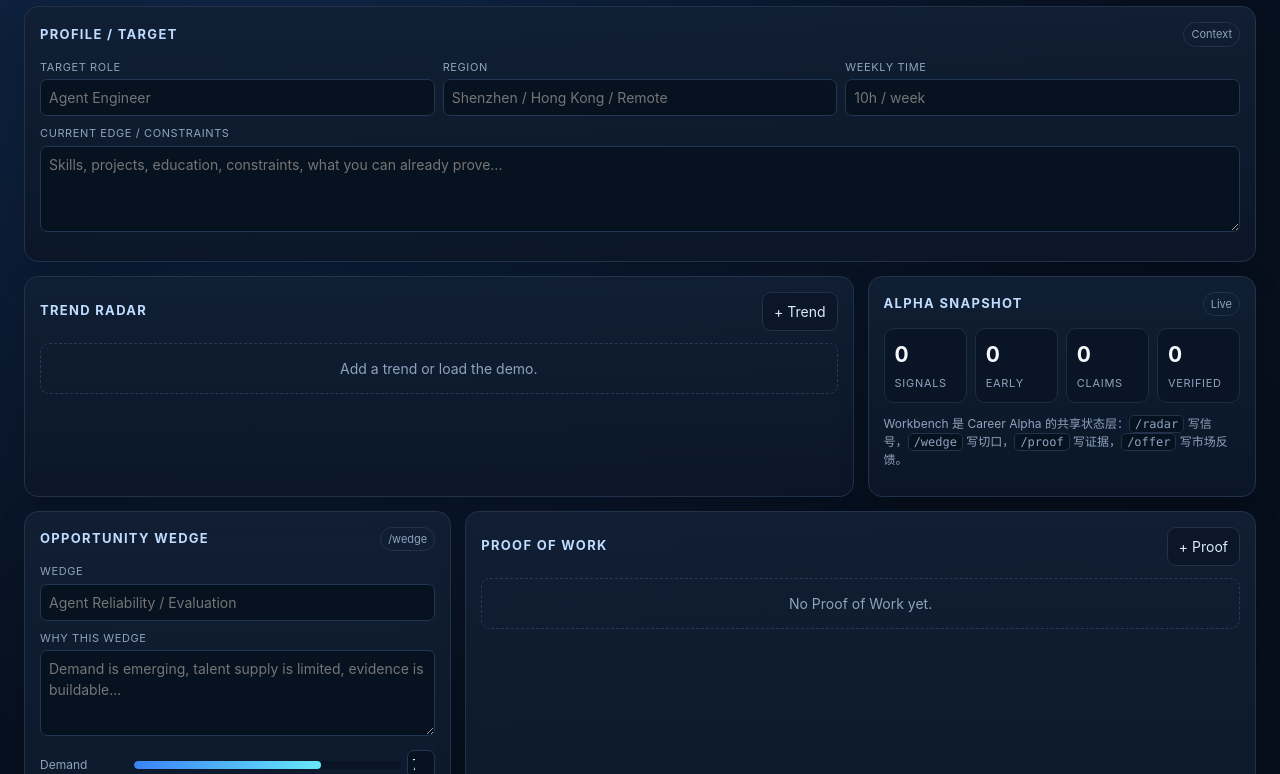
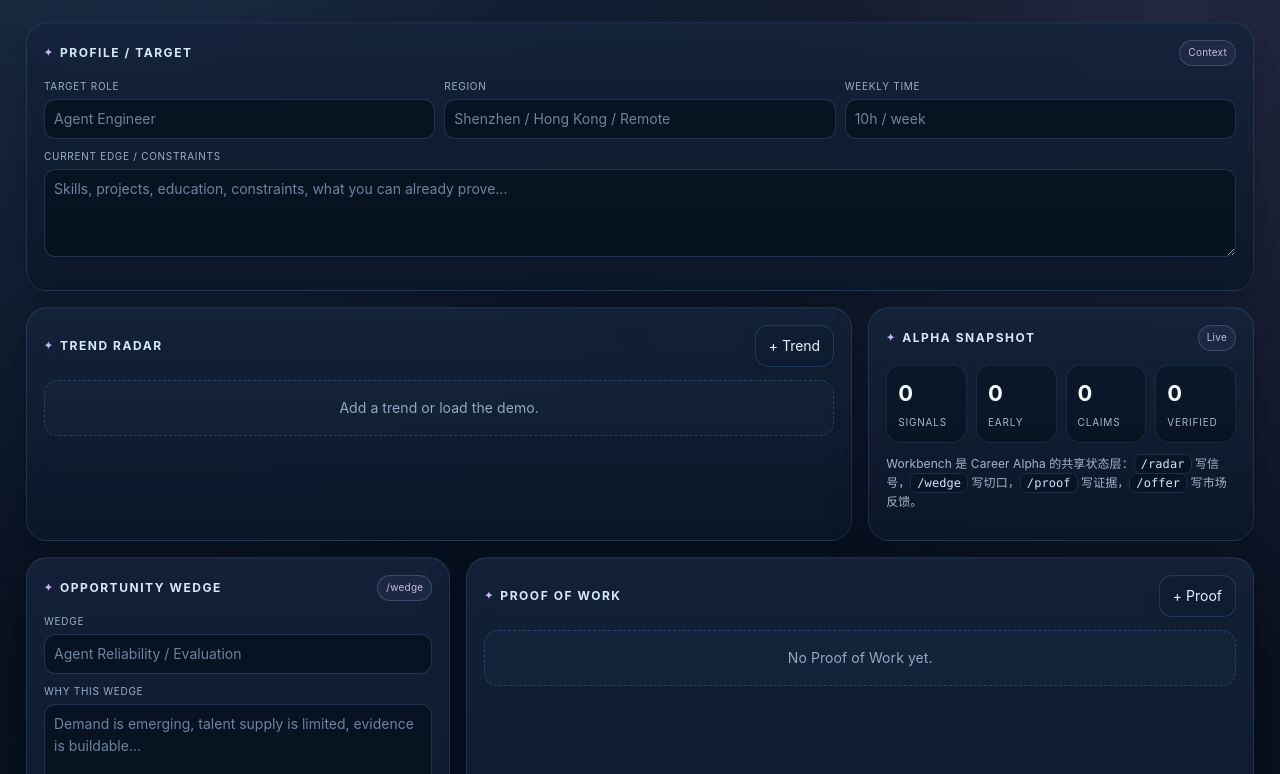
Before and after one commit to lavine888/career-alpha, a website: page assets/career-alpha-workbench.html in a window 1280 px wide. Shown: the part 106-880 px from the top of the page. Drawn offline with Linux system fonts and the light colour scheme.

Commit message:
style(workbench): soften UI with cute-tech visual system

```diff
--- a/assets/career-alpha-workbench.html
+++ b/assets/career-alpha-workbench.html
@@ -5,23 +5,227 @@
   <meta name="viewport" content="width=device-width,initial-scale=1" />
   <title>Career Alpha Workbench</title>
   <style>
-    :root{--bg:#07101f;--panel:#0d1829;--panel2:#111f34;--text:#f5f7fb;--muted:#8fa2bd;--line:#21324a;--blue:#60a5fa;--cyan:#67e8f9;--green:#86efac;--amber:#facc15;--red:#fb7185;--violet:#c4b5fd}
-    *{box-sizing:border-box} body{margin:0;background:radial-gradient(circle at 20% 0,#102749 0,#07101f 38%,#050b15 100%);color:var(--text);font:14px/1.5 Inter,ui-sans-serif,system-ui,-apple-system,BlinkMacSystemFont,"Segoe UI",sans-serif}
-    button,input,textarea,select{font:inherit} button{cursor:pointer}
-    .shell{max-width:1440px;margin:auto;padding:24px}.top{display:flex;justify-content:space-between;gap:20px;align-items:flex-start;margin-bottom:18px}.brand h1{font-size:30px;margin:0 0 4px;letter-spacing:-.7px}.brand p{margin:0;color:var(--muted)}
-    .actions{display:flex;gap:8px;flex-wrap:wrap}.btn{border:1px solid var(--line);background:#0b1728;color:#dbeafe;border-radius:9px;padding:8px 11px}.btn:hover{border-color:#3b82f6}.btn.primary{background:#14396c;border-color:#2563eb}.btn.danger{color:#fecdd3}
-    .grid{display:grid;grid-template-columns:1.1fr 1fr 1fr;gap:14px}.card{background:linear-gradient(180deg,rgba(17,31,52,.94),rgba(11,23,40,.94));border:1px solid var(--line);border-radius:14px;padding:15px;box-shadow:0 12px 30px rgba(0,0,0,.18)}.span2{grid-column:span 2}.span3{grid-column:span 3}
-    .head{display:flex;justify-content:space-between;align-items:center;gap:10px;margin-bottom:12px}.head h2{font-size:13px;text-transform:uppercase;letter-spacing:1.3px;color:#bfdbfe;margin:0}.tag{font-size:11px;border:1px solid var(--line);padding:3px 7px;border-radius:999px;color:var(--muted)}
-    .metrics{display:grid;grid-template-columns:repeat(4,1fr);gap:8px}.metric{background:#091526;border:1px solid #1c2d46;border-radius:10px;padding:10px}.metric b{font-size:21px;display:block}.metric span{color:var(--muted);font-size:11px;text-transform:uppercase;letter-spacing:.7px}
-    .list{display:flex;flex-direction:column;gap:8px}.row{display:grid;grid-template-columns:minmax(130px,1.5fr) 58px 92px 1fr auto;gap:8px;align-items:center;background:#091526;border:1px solid #1c2d46;border-radius:10px;padding:8px}.row.proof{grid-template-columns:minmax(160px,1.6fr) 100px 1fr auto}.row.pipeline{grid-template-columns:1.4fr 100px 1fr auto}
-    input,select,textarea{width:100%;color:#e5efff;background:#071220;border:1px solid #203652;border-radius:7px;padding:7px 8px;outline:none}input:focus,textarea:focus,select:focus{border-color:#3b82f6}textarea{min-height:86px;resize:vertical}
-    .score{font-weight:800;text-align:center}.stage{font-size:11px;font-weight:700;text-align:center;padding:5px 6px;border-radius:999px;background:#14243a;border:1px solid #2a405e}.EARLY{color:var(--green)}.GROWING{color:var(--cyan)}.CONSENSUS{color:var(--amber)}.SATURATED{color:var(--red)}
-    .bars{display:grid;grid-template-columns:88px 1fr 28px;gap:6px;align-items:center;margin:8px 0}.bar{height:8px;background:#091526;border-radius:999px;overflow:hidden}.fill{height:100%;background:linear-gradient(90deg,#3b82f6,#67e8f9);border-radius:999px}
-    .small{font-size:12px;color:var(--muted)}.claim{background:#091526;border:1px solid #1c2d46;border-left:3px solid #60a5fa;border-radius:9px;padding:10px;margin-bottom:8px}.claim-top{display:flex;justify-content:space-between;gap:10px;align-items:center}.confidence{font-size:10px;font-weight:800;letter-spacing:.7px}.VERIFIED{color:var(--green)}.SUPPORTED{color:var(--cyan)}.SELF-REPORTED{color:var(--amber)}.PLANNED{color:var(--violet)}
-    .two{display:grid;grid-template-columns:1fr 1fr;gap:8px}.three{display:grid;grid-template-columns:repeat(3,1fr);gap:8px}.field label{display:block;font-size:11px;color:var(--muted);margin-bottom:4px;text-transform:uppercase;letter-spacing:.6px}.field{margin-bottom:9px}
-    .remove{border:0;background:transparent;color:#71839e;padding:4px 6px}.remove:hover{color:#fb7185}.empty{padding:14px;color:var(--muted);text-align:center;border:1px dashed #263a56;border-radius:9px}
-    .footer{margin:16px 0 5px;color:#6f829f;text-align:center;font-size:12px}.kbd{font-family:ui-monospace,SFMono-Regular,Menlo,monospace;background:#071220;border:1px solid var(--line);border-radius:5px;padding:1px 5px}
-    @media(max-width:980px){.grid{grid-template-columns:1fr}.span2,.span3{grid-column:span 1}.metrics{grid-template-columns:repeat(2,1fr)}.top{flex-direction:column}.row,.row.proof,.row.pipeline{grid-template-columns:1fr 80px}.row>*:nth-child(n+3){grid-column:span 2}}
+    :root{
+      --bg:#08111f;
+      --panel:#101b2f;
+      --panel2:#14233b;
+      --text:#f8f9fd;
+      --muted:#a6b5cb;
+      --line:#2a3d5c;
+      --blue:#7cb7ff;
+      --cyan:#8ce7f1;
+      --green:#9ef0c8;
+      --amber:#ffe08a;
+      --red:#f7a8c6;
+      --violet:#cbb7ff;
+      --soft:#eef4ff;
+      --shadow:0 18px 42px rgba(1,8,20,.28);
+    }
+    *{box-sizing:border-box}
+    html{scroll-behavior:smooth}
+    body{
+      margin:0;
+      min-height:100vh;
+      background:
+        radial-gradient(circle at 10% 0%,rgba(124,183,255,.16),transparent 30%),
+        radial-gradient(circle at 92% 6%,rgba(203,183,255,.13),transparent 27%),
+        radial-gradient(circle at 52% 96%,rgba(158,240,200,.08),transparent 26%),
+        linear-gradient(180deg,#0a1424 0%,#07101e 54%,#060c16 100%);
+      color:var(--text);
+      font:14px/1.55 Inter,ui-sans-serif,system-ui,-apple-system,BlinkMacSystemFont,"Segoe UI",sans-serif;
+      letter-spacing:.005em;
+    }
+    body::before{
+      content:"";
+      position:fixed;
+      inset:0;
+      pointer-events:none;
+      background-image:radial-gradient(rgba(255,255,255,.12) .65px,transparent .65px);
+      background-size:24px 24px;
+      opacity:.12;
+      mask-image:linear-gradient(to bottom,black,transparent 72%);
+    }
+    button,input,textarea,select{font:inherit}
+    button{cursor:pointer}
+    ::selection{background:rgba(203,183,255,.28);color:#fff}
+    .shell{max-width:1440px;margin:auto;padding:30px 26px 24px;position:relative}
+    .top{display:flex;justify-content:space-between;gap:22px;align-items:flex-start;margin-bottom:22px}
+    .brand h1{
+      font-size:32px;
+      margin:0 0 5px;
+      letter-spacing:-1px;
+      background:linear-gradient(110deg,#fff 8%,#cfe4ff 42%,#d8caff 72%,#bff3dc 100%);
+      -webkit-background-clip:text;
+      background-clip:text;
+      color:transparent;
+      text-shadow:0 0 28px rgba(124,183,255,.08);
+    }
+    .brand p{margin:0;color:var(--muted);max-width:720px}
+    .actions{display:flex;gap:9px;flex-wrap:wrap}
+    .btn{
+      border:1px solid rgba(124,183,255,.18);
+      background:rgba(14,29,49,.78);
+      color:#e8f2ff;
+      border-radius:13px;
+      padding:9px 13px;
+      box-shadow:0 7px 18px rgba(0,0,0,.12),inset 0 1px rgba(255,255,255,.025);
+      backdrop-filter:blur(10px);
+      transition:transform .18s ease,border-color .18s ease,box-shadow .18s ease,background .18s ease;
+    }
+    .btn:hover{
+      transform:translateY(-1px);
+      border-color:rgba(124,183,255,.58);
+      background:rgba(20,39,66,.92);
+      box-shadow:0 10px 24px rgba(75,132,215,.16);
+    }
+    .btn:active{transform:translateY(0) scale(.985)}
+    .btn.primary{
+      background:linear-gradient(135deg,#5f91e8 0%,#8778dd 100%);
+      border-color:rgba(255,255,255,.12);
+      color:#fff;
+      box-shadow:0 10px 25px rgba(110,113,226,.22);
+    }
+    .btn.primary:hover{box-shadow:0 12px 30px rgba(122,116,232,.3)}
+    .btn.danger{color:#ffd4e3;border-color:rgba(247,168,198,.18)}
+    .btn.danger:hover{border-color:rgba(247,168,198,.52);box-shadow:0 10px 24px rgba(247,168,198,.1)}
+    .grid{display:grid;grid-template-columns:1.1fr 1fr 1fr;gap:16px}
+    .card{
+      background:linear-gradient(180deg,rgba(20,35,59,.9),rgba(12,23,40,.93));
+      border:1px solid rgba(127,163,214,.16);
+      border-radius:21px;
+      padding:17px;
+      box-shadow:var(--shadow),inset 0 1px rgba(255,255,255,.025);
+      backdrop-filter:blur(14px);
+      transition:transform .2s ease,border-color .2s ease,box-shadow .2s ease;
+    }
+    .card:hover{
+      transform:translateY(-1px);
+      border-color:rgba(124,183,255,.25);
+      box-shadow:0 20px 48px rgba(1,8,20,.3),0 0 0 1px rgba(203,183,255,.015) inset;
+    }
+    .span2{grid-column:span 2}.span3{grid-column:span 3}
+    .head{display:flex;justify-content:space-between;align-items:center;gap:10px;margin-bottom:13px}
+    .head h2{
+      font-size:12px;
+      text-transform:uppercase;
+      letter-spacing:1.55px;
+      color:#d8e8ff;
+      margin:0;
+      display:flex;
+      align-items:center;
+      gap:6px;
+    }
+    .head h2::before{
+      content:"✦";
+      font-size:10px;
+      color:var(--violet);
+      filter:drop-shadow(0 0 8px rgba(203,183,255,.26));
+    }
+    .tag{
+      font-size:10px;
+      border:1px solid rgba(203,183,255,.22);
+      background:rgba(203,183,255,.055);
+      padding:4px 8px;
+      border-radius:999px;
+      color:#c8bddf;
+      letter-spacing:.25px;
+    }
+    .metrics{display:grid;grid-template-columns:repeat(4,1fr);gap:9px}
+    .metric{
+      background:linear-gradient(180deg,rgba(10,24,41,.9),rgba(8,20,34,.94));
+      border:1px solid rgba(124,183,255,.13);
+      border-radius:15px;
+      padding:11px;
+      box-shadow:inset 0 1px rgba(255,255,255,.018);
+    }
+    .metric b{font-size:22px;display:block;color:#f8fbff;text-shadow:0 0 20px rgba(124,183,255,.14)}
+    .metric span{color:var(--muted);font-size:10px;text-transform:uppercase;letter-spacing:.8px}
+    .list{display:flex;flex-direction:column;gap:9px}
+    .row{
+      display:grid;
+      grid-template-columns:minmax(130px,1.5fr) 58px 92px 1fr auto;
+      gap:8px;
+      align-items:center;
+      background:rgba(8,21,38,.8);
+      border:1px solid rgba(124,183,255,.12);
+      border-radius:14px;
+      padding:9px;
+      transition:border-color .18s ease,background .18s ease,transform .18s ease;
+    }
+    .row:hover{background:rgba(10,25,44,.94);border-color:rgba(124,183,255,.22)}
+    .row.proof{grid-template-columns:minmax(160px,1.6fr) 100px 1fr auto}.row.pipeline{grid-template-columns:1.4fr 100px 1fr auto}
+    input,select,textarea{
+      width:100%;
+      color:#edf5ff;
+      background:rgba(6,18,32,.84);
+      border:1px solid rgba(112,149,199,.25);
+      border-radius:11px;
+      padding:8px 9px;
+      outline:none;
+      transition:border-color .17s ease,box-shadow .17s ease,background .17s ease;
+    }
+    input::placeholder,textarea::placeholder{color:#6f829e}
+    input:hover,select:hover,textarea:hover{border-color:rgba(124,183,255,.34)}
+    input:focus,textarea:focus,select:focus{
+      border-color:rgba(124,183,255,.78);
+      background:rgba(7,20,36,.96);
+      box-shadow:0 0 0 3px rgba(124,183,255,.09),0 7px 18px rgba(0,0,0,.1);
+    }
+    textarea{min-height:88px;resize:vertical}
+    select{color-scheme:dark}
+    .score{font-weight:800;text-align:center}
+    .stage{
+      font-size:10px;
+      font-weight:800;
+      text-align:center;
+      padding:6px 7px;
+      border-radius:999px;
+      background:rgba(20,36,58,.82);
+      border:1px solid rgba(124,183,255,.18);
+      letter-spacing:.3px;
+    }
+    .EARLY{color:var(--green)}.GROWING{color:var(--cyan)}.CONSENSUS{color:var(--amber)}.SATURATED{color:var(--red)}
+    .bars{display:grid;grid-template-columns:88px 1fr 34px;gap:7px;align-items:center;margin:9px 0}
+    .bar{height:9px;background:rgba(5,16,29,.9);border:1px solid rgba(124,183,255,.08);border-radius:999px;overflow:hidden}
+    .fill{height:100%;background:linear-gradient(90deg,#74aef7,#91e7e9 54%,#a7efc7);border-radius:999px;box-shadow:0 0 12px rgba(140,231,241,.18)}
+    .small{font-size:12px;color:var(--muted)}
+    .claim{
+      background:rgba(8,21,38,.8);
+      border:1px solid rgba(124,183,255,.12);
+      border-left:3px solid var(--violet);
+      border-radius:15px;
+      padding:11px;
+      margin-bottom:9px;
+      box-shadow:inset 0 1px rgba(255,255,255,.015);
+    }
+    .claim-top{display:flex;justify-content:space-between;gap:10px;align-items:center}
+    .confidence{font-size:10px;font-weight:800;letter-spacing:.7px}
+    .VERIFIED{color:var(--green)}.SUPPORTED{color:var(--cyan)}.SELF-REPORTED{color:var(--amber)}.PLANNED{color:var(--violet)}
+    .two{display:grid;grid-template-columns:1fr 1fr;gap:9px}.three{display:grid;grid-template-columns:repeat(3,1fr);gap:9px}
+    .field label{display:block;font-size:10px;color:#9caec7;margin-bottom:5px;text-transform:uppercase;letter-spacing:.72px}.field{margin-bottom:10px}
+    .remove{border:0;background:transparent;color:#8293ad;padding:5px 7px;border-radius:9px;transition:color .16s ease,background .16s ease,transform .16s ease}
+    .remove:hover{color:#ffd1e0;background:rgba(247,168,198,.08);transform:scale(1.05)}
+    .empty{
+      padding:16px;
+      color:#94a8c3;
+      text-align:center;
+      border:1px dashed rgba(124,183,255,.22);
+      background:rgba(124,183,255,.025);
+      border-radius:14px;
+    }
+    .footer{margin:18px 0 5px;color:#788ba7;text-align:center;font-size:11px;letter-spacing:.15px}
+    .kbd{
+      font-family:ui-monospace,SFMono-Regular,Menlo,monospace;
+      background:rgba(8,20,35,.9);
+      border:1px solid rgba(124,183,255,.16);
+      border-radius:7px;
+      padding:2px 6px;
+      color:#cde4ff;
+    }
+    @media(max-width:980px){
+      .shell{padding:20px 14px}
+      .grid{grid-template-columns:1fr}.span2,.span3{grid-column:span 1}.metrics{grid-template-columns:repeat(2,1fr)}.top{flex-direction:column}.row,.row.proof,.row.pipeline{grid-template-columns:1fr 80px}.row>*:nth-child(n+3){grid-column:span 2}.brand h1{font-size:28px}
+    }
   </style>
 </head>
 <body>
```
